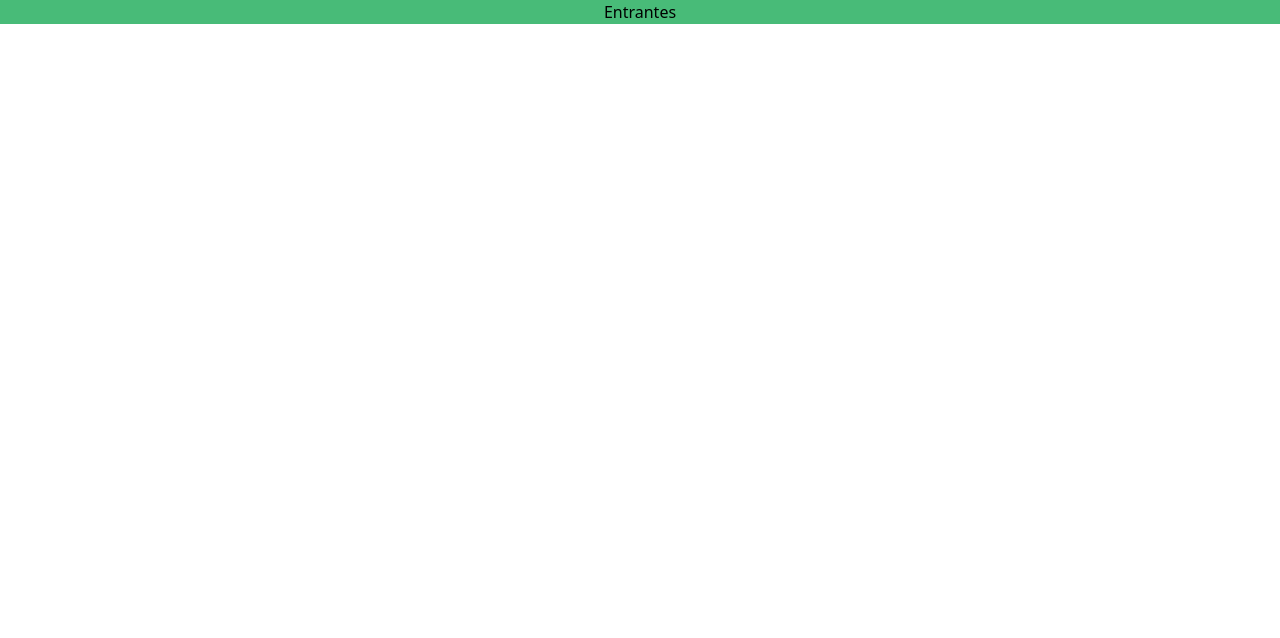
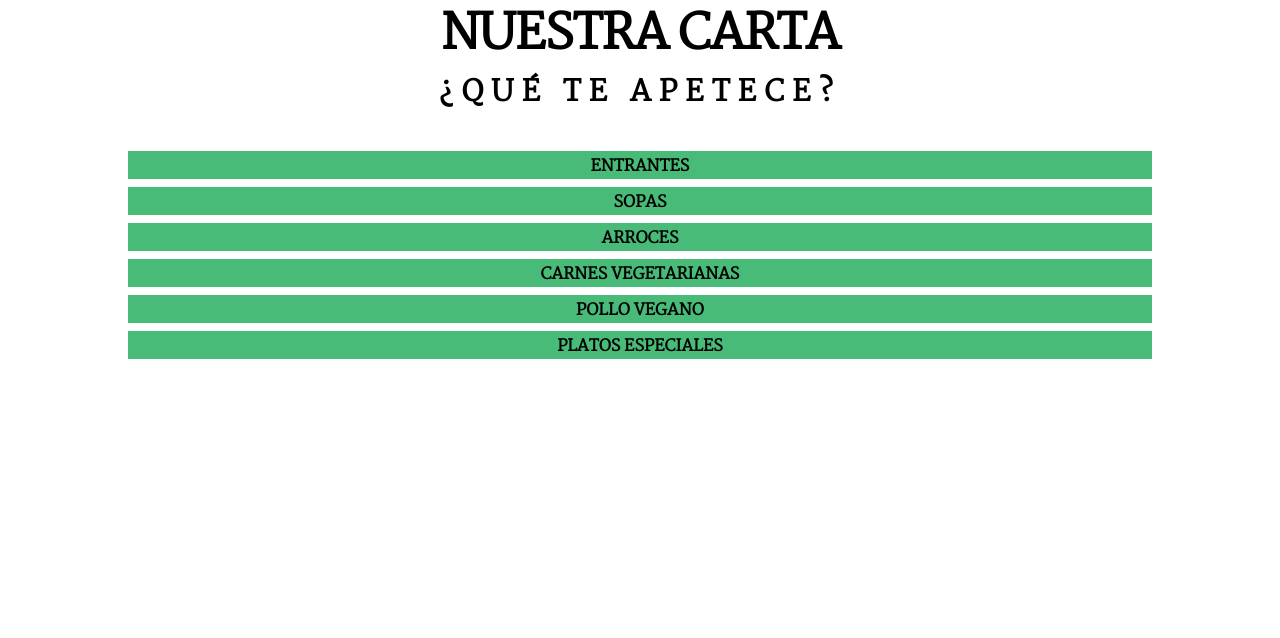
Before and after one commit to DaniGuardiola/shishang-web, a website: page src/index.html in a window 1280 px wide. Drawn offline with nearby package versions, Linux system fonts and the light colour scheme; files that its build step writes are made by us from their sources.

Commit message:
menu works but it's still ugly

```diff
--- a/src/index.html
+++ b/src/index.html
@@ -6,9 +6,10 @@
   <meta name="viewport" content="width=device-width, initial-scale=1.0">
   <title>Shishang</title>
   <link rel="stylesheet" href="styles.build.css">
+  <link rel="stylesheet" href="https://fonts.googleapis.com/css?family=Martel:light">
 </head>
 
-<body>
+<body class="justify-center max-w-5xl mx-auto">
   <header>
     <div id="contact-bar"></div>
     <div id="logo"></div>
@@ -16,44 +17,12 @@
   </header>
   <section id="buffet" class="asd dfdf sdf"></section>
   <section id="menu">
-    <div class="menu-section">
-      <div data-id="entrantes" class="text-center bg-green-500 header">
-        <input class="hidden toggle" type="checkbox">
-        <span class="lbl-toggle">Entrantes</span>
+    <div class="text-center title pb-8">
+      <div>
+        <h1 class="font-bold menu-title-1">NUESTRA CARTA</h1>
       </div>
-      <div data-id="entrantes" collapsed style="height: 0;" class="overflow-hidden content">
-        <ul>
-          <li class="flex">
-            <span id="menu-item-name">Rollitos de primavera</span>
-            <span class="flex-1" id="menu-item-spacer"></span>
-            <span id="menu-item-price">1,20€</span>
-          </li>
-          <li class="flex">
-            <span id="menu-item-name">Rollito de Vietnam (2 unidades)</span>
-            <span class="flex-1" id="menu-item-spacer"></span>
-            <span id="menu-item-price">2,50€</span>
-          </li>
-          <li class="flex">
-            <span id="menu-item-name">Empanadilla china (8 piezas)</span>
-            <span class="flex-1" id="menu-item-spacer"></span>
-            <span id="menu-item-price">4,25€</span>
-          </li>
-          <li class="flex">
-            <span id="menu-item-name">Tarta de calabaza (8 piezas)</span>
-            <span class="flex-1" id="menu-item-spacer"></span>
-            <span id="menu-item-price">4,25€</span>
-          </li>
-          <li class="flex">
-            <span id="menu-item-name">Ensalada de la casa</span>
-            <span class="flex-1" id="menu-item-spacer"></span>
-            <span id="menu-item-price">3,55€</span>
-          </li>
-          <li class="flex">
-            <span id="menu-item-name">Ensalada de alga, hongo, tofu, tomate, judiaverde, etc</span>
-            <span class="flex-1" id="menu-item-spacer"></span>
-            <span id="menu-item-price">3,55€</span>
-          </li>
-        </ul>
+      <div>
+        <h2 class="font-bold menu-title-2">¿QUÉ TE APETECE?</h2>
       </div>
     </div>
   </section>
@@ -67,13 +36,274 @@
       const menu = [{
         name: 'Entrantes',
         items: [{
-          name: 'Rollito ...',
-          price: 1.2
+          name: 'Rollitos de primavera',
+          price: 1.20
         }, {
-          name: 'asd',
-          price: 3
+          name: 'Rollito de Vietnam (2 unidades)',
+          price: 2.50
+        }, {
+          name: 'Empanadilla china (8 unidades)',
+          price: 4.25
+        }, {
+          name: 'Tarta de calabaza (8 unidades)',
+          price: 4.25
+        }, {
+          name: 'Ensalada de la casa',
+          price: 3.55
+        }, {
+          name: 'Ensalada de alga, hongo, tofu, tomate, judiaverde, etc',
+          price: 3.55
         }]
-      }]
+      },
+      {
+        name: "sopas",
+        items: [
+          {
+            name: "Sopa de tiburón vegetal",
+            price: 3.25
+          },
+          {
+            name: "Sopa de miso",
+            price: 3.25
+          },
+          {
+            name: "Sopa de maiz",
+            price: 3.25
+          },
+          {
+            name: "Sopa de agripicante",
+            price: 3.25
+          },
+          {
+            name: "Sopa de huevo",
+            price: 3.25
+          }
+        ]
+      },
+      {
+        name: "arroces",
+        items: [
+          {
+            name: "Arroz tres delicias",
+            price: 3.80
+          },
+          {
+            name: "Arroz integral con seta",
+            price: 4.55
+          },
+          {
+            name: "Arroz blanco",
+            price: 1.80
+          },
+          {
+            name: "Arroz frito con verduras",
+            price: 4.05
+          },
+          {
+            name: "Tallarines tres delicias",
+            price: 4.05
+          },
+          {
+            name: "Fideos chinos con verduras",
+            price: 4.55
+          }
+        ]
+      },
+      {
+        name: "carnes vegetarianas",
+        items: [
+          {
+            name: "Arroz tres delicias",
+            price: 3.80
+          },
+          {
+            name: "Arroz integral con seta",
+            price: 4.55
+          },
+          {
+            name: "Arroz blanco",
+            price: 1.80
+          },
+          {
+            name: "Arroz frito con verduras",
+            price: 4.05
+          },
+          {
+            name: "Tallarines tres delicias",
+            price: 4.05
+          },
+          {
+            name: "Fideos chinos con verduras",
+            price: 4.55
+          }
+        ]
+      },
+      {
+        name: "pollo vegano",
+        items: [
+          {
+            name: "Pollo vegano al limon",
+            price: 4.80
+          },
+          {
+            name: "Pollo vegano con almendras",
+            price: 6.80
+          },
+          {
+            name: "Pollo vegano de gongbao",
+            price: 6.80
+          },
+          {
+            name: "Pollo vegano al curry",
+            price: 6.80
+          },
+          {
+            name: "Pollo sesamos vegano salteada",
+            price: 6.80
+          },
+          {
+            name: "Muslo de pollo vegano frito/pieza",
+            price: 1.80
+          },
+          {
+            name: "Filete de pollo vegano al coco rallado",
+            price: 6.80
+          }
+        ]
+      },
+      {
+        name: "platos especiales",
+        items: [
+          {
+            name: "Gamba vegana frita",
+            price: 5.25
+          },
+          {
+            name: "Gamba salteada con picante/ostras",
+            price: 5.25
+          },
+          {
+            name: "Pato vegano con bambu y setas chinas",
+            price: 6.80
+          },
+          {
+            name: "Pato vegano con salsa ostras",
+            price: 6.80
+          },
+          {
+            name: "Pato asado",
+            price: 6.80
+          },
+          {
+            name: "Familias feliz veganos",
+            price: 6.25
+          },
+          {
+            name: "Bola de yi pin",
+            price: 6.80
+          },
+          {
+            name: "1/2 Pollo vegano tailandia",
+            price: 6.80
+          },
+          {
+            name: "1/2 pollo vegano con salsas chinas",
+            price: 6.80
+          },
+          {
+            name: "Cordero vegano salteado",
+            price: 6.80
+          },
+          {
+            name: "Farafe (15 piezas)",
+            price: 5.30
+          },
+          {
+            name: "Bolitas tofu rebozada con verdura",
+            price: 4.80
+          },
+          {
+            name: "Calameres fritos (10 unidades)",
+            price: 5.80
+          },
+          {
+            name: "Aros de cebolla fritos",
+            price: 4.25
+          },
+          {
+            name: "Wan tun frito",
+            price: 3.80
+          },
+          {
+            name: "Sushi (8 piezas)",
+            price: 3.80
+          },
+          {
+            name: "Tempura",
+            price: 3.80
+          },
+          {
+            name: "Verduras salteadas",
+            price: 3.80
+          },
+          {
+            name: "Tofu a la plancha",
+            price: 4.40
+          },
+          {
+            name: "Tofu con salsa soja",
+            price: 4.40
+          },
+          {
+            name: "Mapo tofu (sabor picante)",
+            price: 4.40
+          }
+        ]
+      }
+      ]
+
+      const menuHeaderColor = 'bg-green-500 hover:bg-green-400'
+      const menuHeaderClass = 'px-3 pt-1 my-1 font-bold'
+      const itemElementPadding = 'lg:px-9 px-3 py-2'
+
+      function generateMenu() {
+        const menuEl = document.querySelector('#menu')
+        menu.forEach(menuSection => {
+          const sectionEl = document.createElement('div')
+          sectionEl.className = 'menu-section'
+          menuEl.appendChild(sectionEl)
+
+          const sectionHeader = document.createElement('div')
+          sectionEl.appendChild(sectionHeader)
+
+          sectionHeader.setAttribute('data-id', menuSection.name)
+          sectionHeader.className = `text-center ${menuHeaderColor} ${menuHeaderClass} header title`
+          sectionHeader.innerHTML = `<input class="hidden toggle" type="checkbox">
+        <span class="lbl-toggle">${menuSection.name.toUpperCase()}</span>`
+
+          const sectionContent = document.createElement('div')
+          sectionEl.appendChild(sectionContent)
+
+          sectionContent.className = 'overflow-hidden content'
+          sectionContent.setAttribute('data-id', menuSection.name)
+          sectionContent.setAttribute('collapsed', '')
+          sectionContent.setAttribute('style', 'height: 0;')
+
+          const sectionItems = document.createElement('ul')
+          sectionContent.appendChild(sectionItems)
+
+          menuSection.items.forEach(sectionItem => {
+            const itemEl = document.createElement('li')
+            sectionItems.appendChild(itemEl)
+
+            itemEl.className = `flex ${itemElementPadding}`
+            itemEl.innerHTML = `<span id="menu-item-name">${sectionItem.name}</span>
+            <span class="flex-1" id="menu-item-spacer"></span>
+            <span id="menu-item-price">${sectionItem.price}€</span>`
+          })
+
+        })
+      }
 
       const collapseTimeout = {}
 
@@ -84,12 +314,10 @@
         if (!collapsed) {
           contentEl.style.height = 0
           contentEl.setAttribute('collapsed', '')
-          clearTimeout(collapseTimeout[id])
         } else {
           const height = contentEl.querySelector('ul').getBoundingClientRect().height
           contentEl.style.height = `${height}px`
           contentEl.removeAttribute('collapsed')
-          collapseTimeout[id] = setTimeout(() => contentEl.style.height = '', 5000)
         }
       }
 
@@ -102,9 +330,11 @@
       }
 
       function init() {
+        generateMenu()
         setupMenuCollapsibles()
       }
 
+      init()
 
     })()
   </script>
--- a/src/styles.css
+++ b/src/styles.css
@@ -5,3 +5,21 @@
 .menu-section .content {
   transition: height 0.3s ease-in-out;
 }
+
+.menu-section #menu-item-price {
+  margin-top: auto;
+}
+
+.title {
+  font-family: Martel;
+}
+
+.menu-title-1 {
+  font-size: 3em;
+  letter-spacing: -1px;
+}
+
+.menu-title-2 {
+  font-size: 1.8em;
+  letter-spacing: 8px;
+}
```
